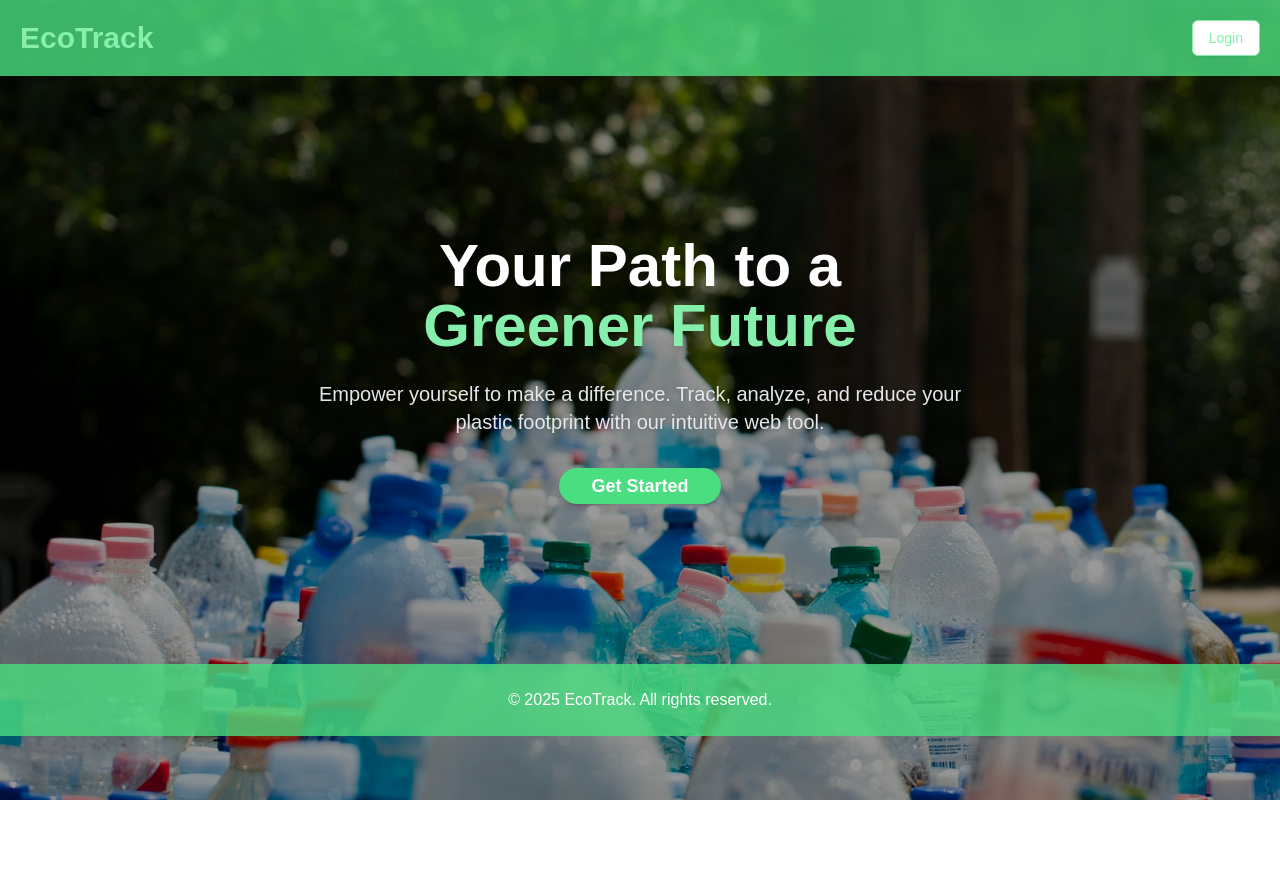
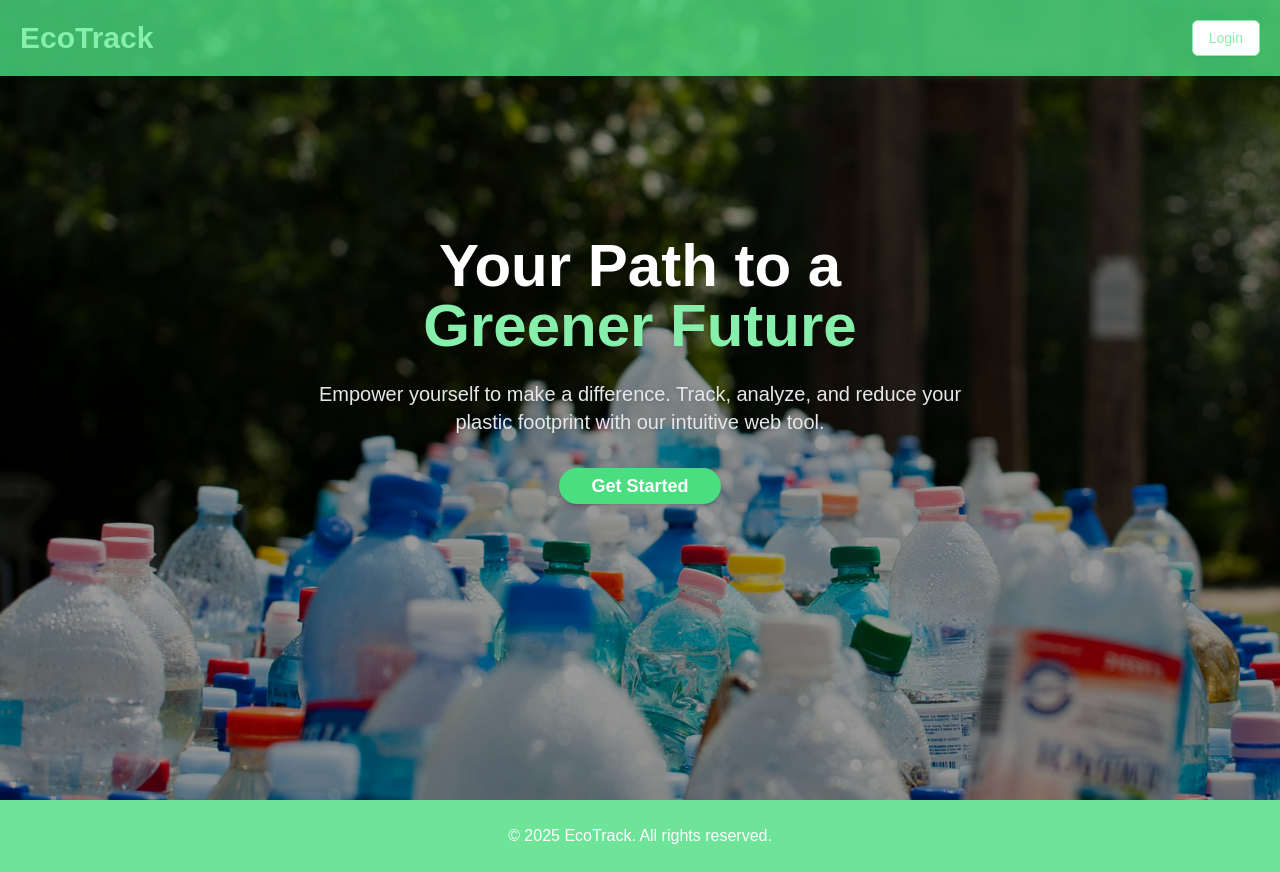
Before and after one commit to shuaibu-shehu/PlastFix, a Next.js app: page / in a window 1280 px wide. Before the commit the page ends 800 px from the top, so only its background shows below. Built offline with nearby package versions, Linux system fonts and the light colour scheme; no server answers.

Commit message:
refine footer

```diff
--- a/src/app/layout.tsx
+++ b/src/app/layout.tsx
@@ -34,6 +34,11 @@ export default async function RootLayout({
         <SessionProvider session={session}>
           <ModalProvider />
           {children}
+          <footer className=" button sticky bg-green-400 bg-opacity-80 text-white py-6">
+          <div className="container mx-auto text-center">
+            <p>&copy; 2025 EcoTrack. All rights reserved.</p>
+          </div>
+        </footer>
         </SessionProvider>
       </body>
     </html>
--- a/src/app/page.tsx
+++ b/src/app/page.tsx
@@ -97,11 +97,7 @@ export default function LandingPage() {
           </section>
         </main>
 
-        <footer className=" mt-24 button sticky bg-green-400 bg-opacity-80 text-white py-6">
-          <div className="container mx-auto text-center">
-            <p>&copy; 2025 EcoTrack. All rights reserved.</p>
-          </div>
-        </footer>
+
       </div>
     </div>
   )
```
